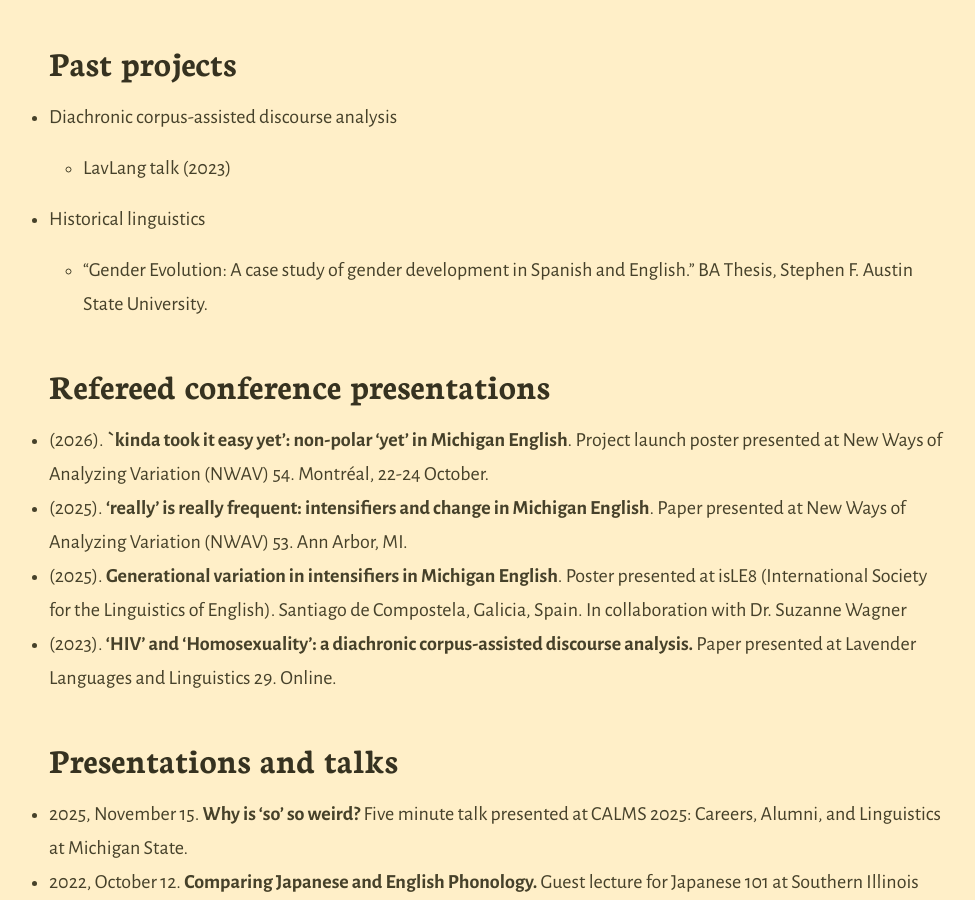
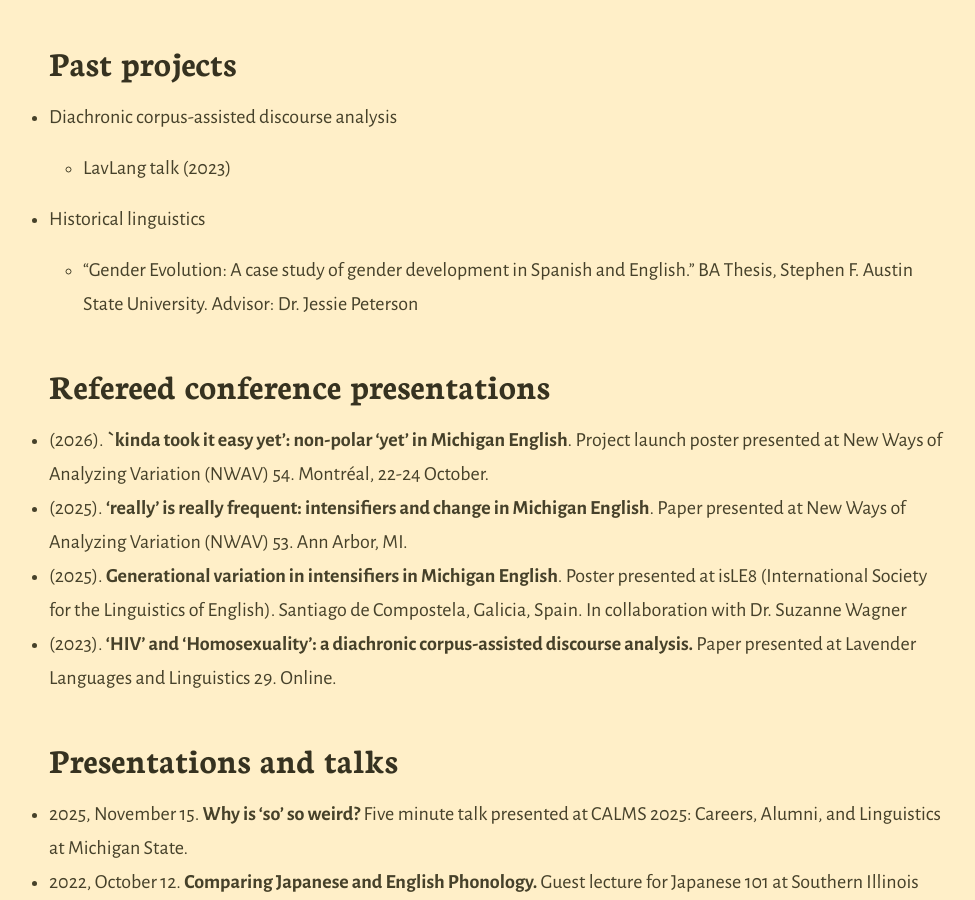
Before and after one commit to annankirk/annankirk.github.io, a Jekyll site: the page built from research.md, in a window 1280 px wide and 900 px high, scrolled down 913 px. Shown: the whole window, without its empty margins (141-1116 px from the left). Built offline with Jekyll 4.4.1, drawn with Linux system fonts in a browser that asks for light colours.

Commit message:
Update research.md

```diff
--- a/research.md
+++ b/research.md
@@ -20,7 +20,7 @@ I have secondary interests in sociophonetics (how the sounds of language vary an
 - Diachronic corpus-assisted discourse analysis
     - LavLang talk (2023)
 - Historical linguistics
-    - "Gender Evolution: A case study of gender development in Spanish and English." BA Thesis, Stephen F. Austin State University.
+    - "Gender Evolution: A case study of gender development in Spanish and English." BA Thesis, Stephen F. Austin State University. Advisor: Dr. Jessie Peterson
 
 ## Refereed conference presentations
 - (2026). **`kinda took it easy yet': non-polar 'yet' in Michigan English**. Project launch poster presented at New Ways of Analyzing Variation (NWAV) 54. Montréal, 22-24 October.
```
